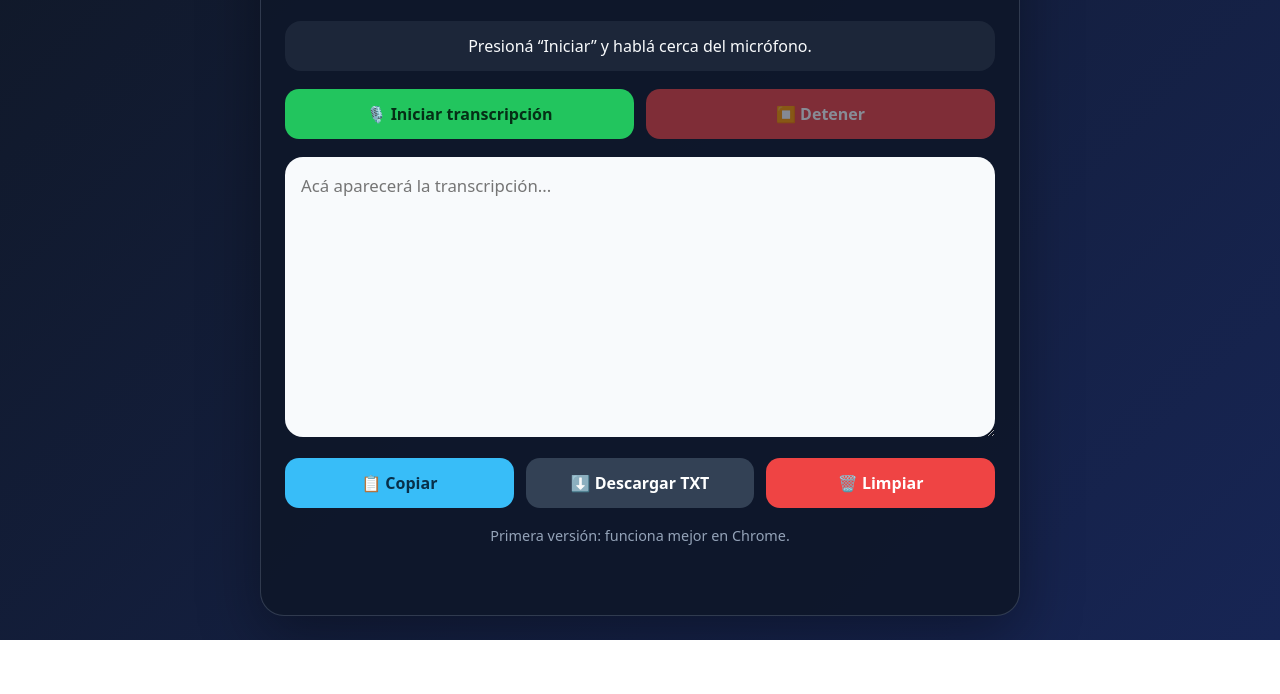
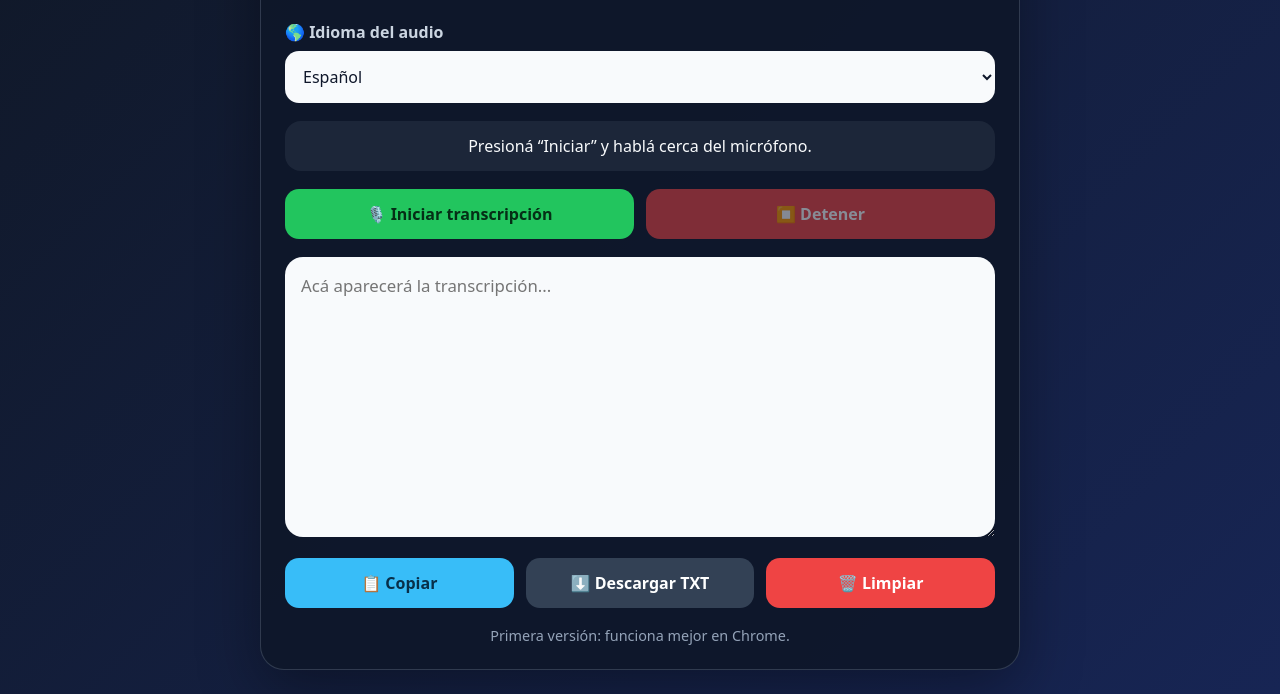
Before and after one commit to aliasjohel/transcriptor-audio, a plain HTML site: page index.html in a window 1280 px wide. Shown: the part 160-854 px from the top of the page. Before the commit the page ends 800 px from the top, so only its background shows below. Drawn offline with Linux system fonts and the light colour scheme.

Commit message:
Agrega selector de idiomas

```diff
--- a/css/styles.css
+++ b/css/styles.css
@@ -44,6 +44,29 @@ header p {
   padding: 14px;
   margin-bottom: 18px;
   text-align: center;
+}
+
+.language-box {
+  display: flex;
+  flex-direction: column;
+  gap: 8px;
+  margin-bottom: 18px;
+}
+
+.language-box label {
+  font-weight: 600;
+  color: #cbd5e1;
+}
+
+.language-box select {
+  width: 100%;
+  padding: 14px;
+  border-radius: 14px;
+  border: none;
+  outline: none;
+  background: #f8fafc;
+  font-size: 1rem;
+  color: #0f172a;
 }
 
 .controls,
--- a/index.html
+++ b/index.html
@@ -20,6 +20,38 @@
       <h1>AudioTexto</h1>
       <p>Transcribí tu voz gratis desde el navegador</p>
     </header>
+
+    <section class="language-box">
+
+  <label for="languageSelect">
+    🌎 Idioma del audio
+  </label>
+
+  <select id="languageSelect">
+
+    <option value="es-AR">
+      Español
+    </option>
+
+    <option value="en-US">
+      Inglés
+    </option>
+
+    <option value="pt-BR">
+      Portugués
+    </option>
+
+    <option value="fr-FR">
+      Francés
+    </option>
+
+    <option value="it-IT">
+      Italiano
+    </option>
+
+  </select>
+
+</section>
 
     <div class="status" id="status">
       Presioná “Iniciar” y hablá cerca del micrófono.
--- a/js/app.js
+++ b/js/app.js
@@ -1,6 +1,10 @@
+// -------------------- Reconocimiento de voz: compatibilidad --------------------
+
 const SpeechRecognition =
   window.SpeechRecognition ||
   window.webkitSpeechRecognition;
+
+// -------------------- Elementos del DOM --------------------
 
 const startBtn = document.getElementById("startBtn");
 const stopBtn = document.getElementById("stopBtn");
@@ -9,9 +13,15 @@ const downloadBtn = document.getElementById("downloadBtn");
 const clearBtn = document.getElementById("clearBtn");
 const transcriptArea = document.getElementById("transcript");
 const statusBox = document.getElementById("status");
+const languageSelect =
+  document.getElementById("languageSelect");
+
+// -------------------- Configuracion --------------------
 
 const DUPLICATE_WINDOW_MS = 8000;
 const RESTART_DELAY_MS = 350;
+
+// -------------------- Variables globales --------------------
 
 let recognition;
 let keepListening = false;
@@ -22,6 +32,8 @@ let finalText =
 let recentFinals = [];
 
 transcriptArea.value = finalText;
+
+// -------------------- Funciones utilitarias --------------------
 
 function setStatus(message) {
   statusBox.textContent = message;
@@ -104,6 +116,8 @@ function appendFinalText(text) {
   rememberFinal(cleanText);
 }
 
+// -------------------- Reconocimiento de voz --------------------
+
 function scheduleRestart() {
   clearTimeout(restartTimer);
 
@@ -161,7 +175,8 @@ if (!SpeechRecognition) {
 
   recognition = new SpeechRecognition();
 
-  recognition.lang = "es-AR";
+  recognition.lang =
+  languageSelect.value;
   recognition.continuous = true;
   recognition.interimResults = true;
   recognition.maxAlternatives = 1;
@@ -233,6 +248,8 @@ if (!SpeechRecognition) {
 
 }
 
+// -------------------- Eventos --------------------
+
 startBtn.addEventListener(
   "click",
   startRecognition
@@ -241,6 +258,24 @@ startBtn.addEventListener(
 stopBtn.addEventListener(
   "click",
   stopRecognition
+);
+
+languageSelect.addEventListener(
+  "change",
+  () => {
+
+    if (recognition) {
+
+      recognition.lang =
+        languageSelect.value;
+
+      setStatus(
+        "Idioma cambiado."
+      );
+
+    }
+
+  }
 );
 
 transcriptArea.addEventListener(
@@ -332,6 +367,8 @@ clearBtn.addEventListener(
   }
 );
 
+// -------------------- Service worker --------------------
+
 if ("serviceWorker" in navigator) {
   navigator.serviceWorker.register("sw.js");
 }
--- a/sw.js
+++ b/sw.js
@@ -1,4 +1,4 @@
-const CACHE_NAME = "audiotexto-v8";
+const CACHE_NAME = "audiotexto-v9";
 
 const FILES_TO_CACHE = [
   "./",
```
